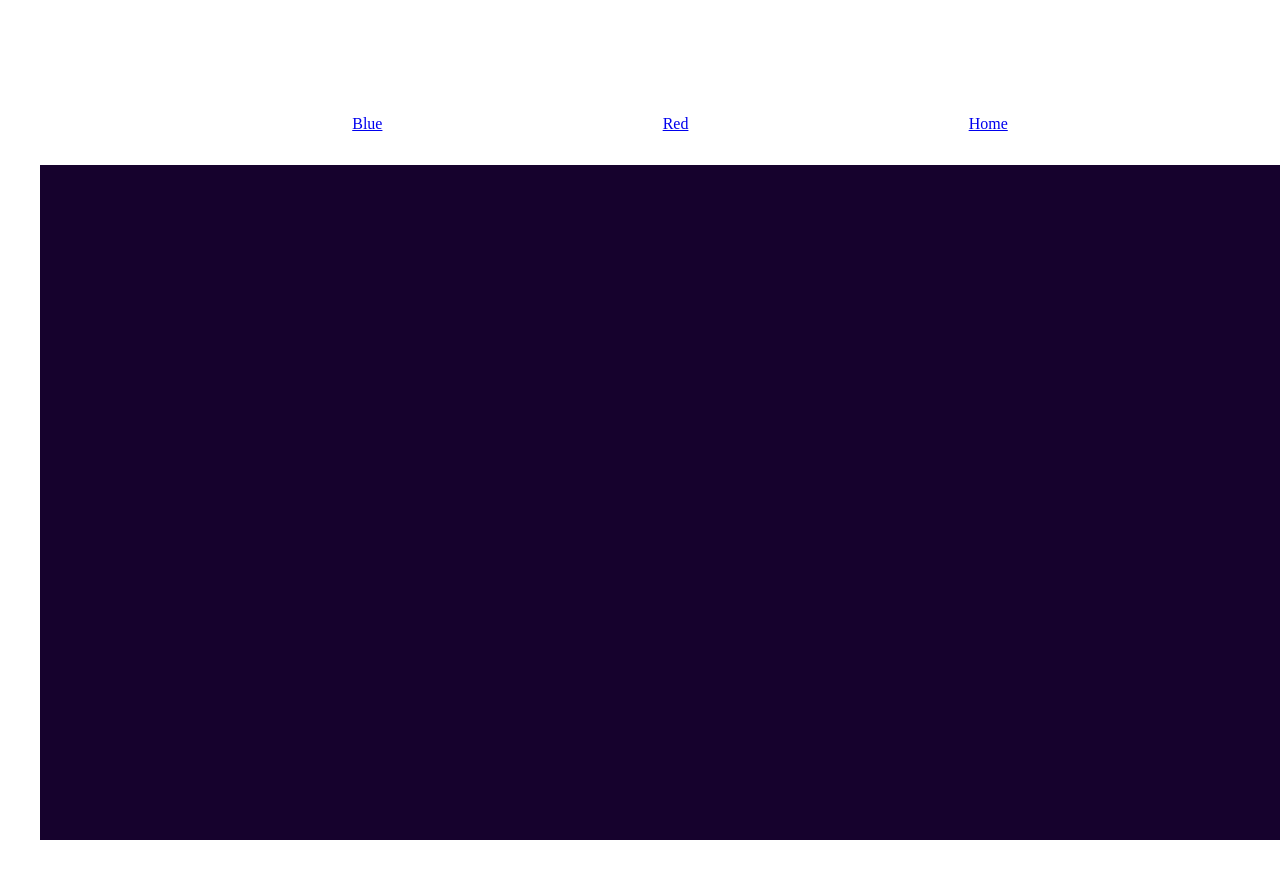
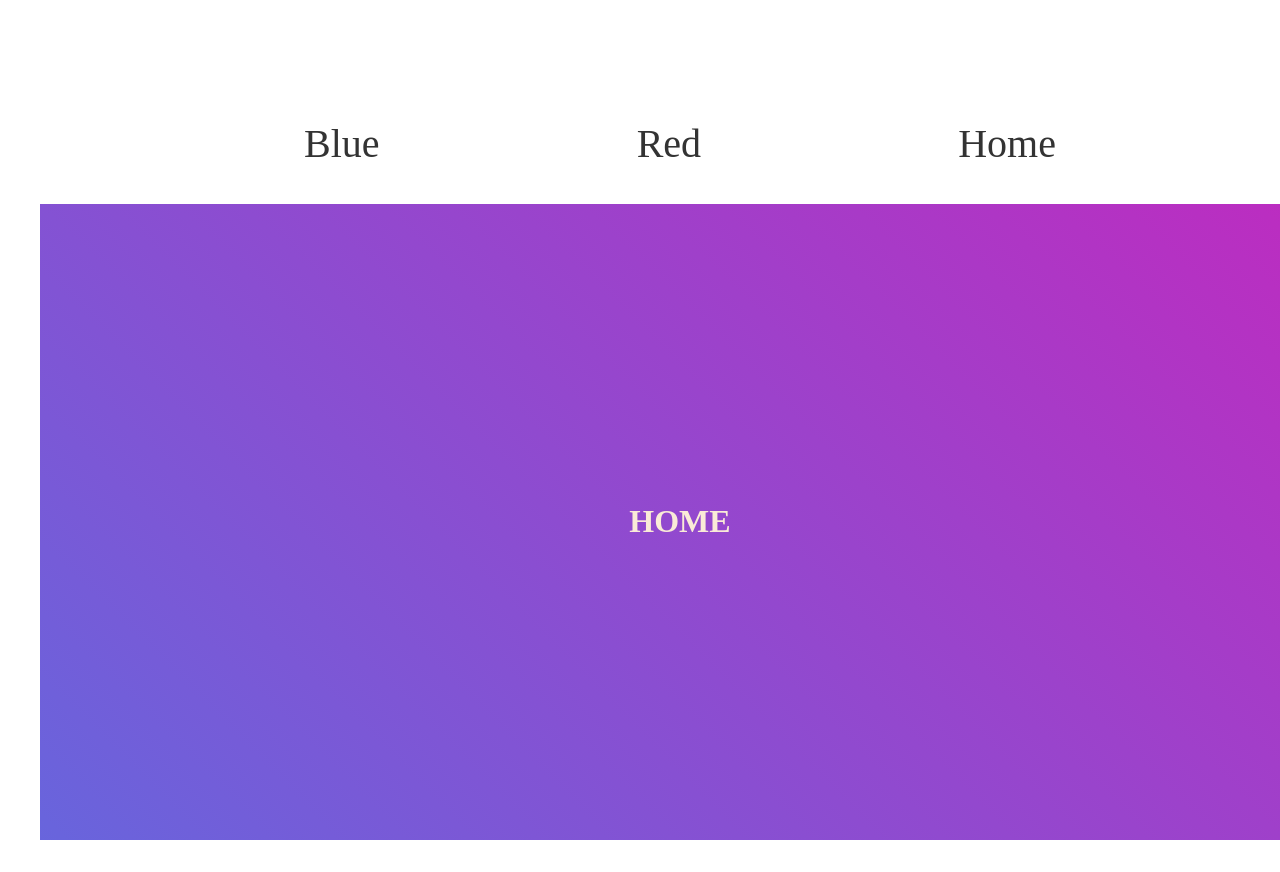
Before and after one commit to dhanajeane79/workshop-28-react-router, a React (Vite) app: page /home in a window 1280 px wide. Shown: the top 872 px of the page. Built offline with nearby package versions, Linux system fonts and the light colour scheme.

Commit message:
Added color animation

```diff
--- a/src/Components/Blue.jsx
+++ b/src/Components/Blue.jsx
@@ -1,7 +1,9 @@
-export default function Blue() {
+function Blue() {
   return (
     <div className="blue">
       <h1>BLUE</h1>
     </div>
   );
 }
+
+export default Blue;
--- a/src/Components/Home.jsx
+++ b/src/Components/Home.jsx
@@ -3,7 +3,9 @@ import React from "react";
 
 function Home() {
   return (
-    <div className="home"></div>
+    <div className="home">
+      <h1>HOME</h1>
+    </div>
   );
 }
 
--- a/src/index.css
+++ b/src/index.css
@@ -1,7 +1,5 @@
-
-
 body,
-  body > div {
+body>div {
   height: 100vh;
   width: 100vw;
 }
@@ -12,20 +10,37 @@
   flex-direction: column;
 }
 
-  #container > div {
+#container>div {
   display: flex;
 }
 
 #navbar {
   padding: 2em;
   justify-content: space-evenly;
+
+}
+
+#navbar {
+  display: flex;
+  gap: 20px;
+}
+
+#navbar a {
+  font-size: 40px; /* Change the font size to your desired value */
+  text-decoration: none;
+  color: #333; /* Set the color of the link text */
+  padding: 5px
+}
+
+#navbar a:hover {
+  color: #f47fdc; /* Set the color of the link text on hover */
 }
 
 #main-section {
   flex-grow: 1;
 }
 
-  #main-section > div {
+#main-section>div {
   width: 100%;
   display: flex;
   align-items: center;
@@ -33,16 +48,48 @@
 }
 
 .red {
-    background-color: #b05f6d;
-    color: white;
+  background: linear-gradient(45deg, #ff0000, #720d43, #f40404);
+  /* Gradient colors */
+  background-size: 600% 600%;
+  /* Size of the gradient to enable movement */
+  animation: gradientAnimation 10s ease infinite;
+  /* Animation properties */
+  color: antiquewhite;
 }
 
+
 .blue {
-    background-color: #275db3;
-    color: white;
+  background: linear-gradient(45deg, #00aaff, #1e0c41, #81c9ed);
+  /* Gradient colors */
+  background-size: 600% 600%;
+  /* Size of the gradient to enable movement */
+  animation: gradientAnimation 10s ease infinite;
+  /* Animation properties */
+  color: antiquewhite;
+
 }
 
 .home {
-    background-color: #16022d;
-    color: white;
+  background: linear-gradient(45deg, #00aaff, #ff00aa, #00aaff);
+  /* Gradient colors */
+  background-size: 600% 600%;
+  /* Size of the gradient to enable movement */
+  animation: gradientAnimation 10s ease infinite;
+  /* Animation properties */
+  color: antiquewhite;
 }
+
+/* Keyframes for the gradient animation */
+@keyframes gradientAnimation {
+  0% {
+    background-position: 0% 50%;
+  }
+
+  50% {
+    background-position: 100% 50%;
+  }
+
+  100% {
+    background-position: 0% 50%;
+  }
+}
```
Lines whose indentation alone changed are shown as unchanged.
